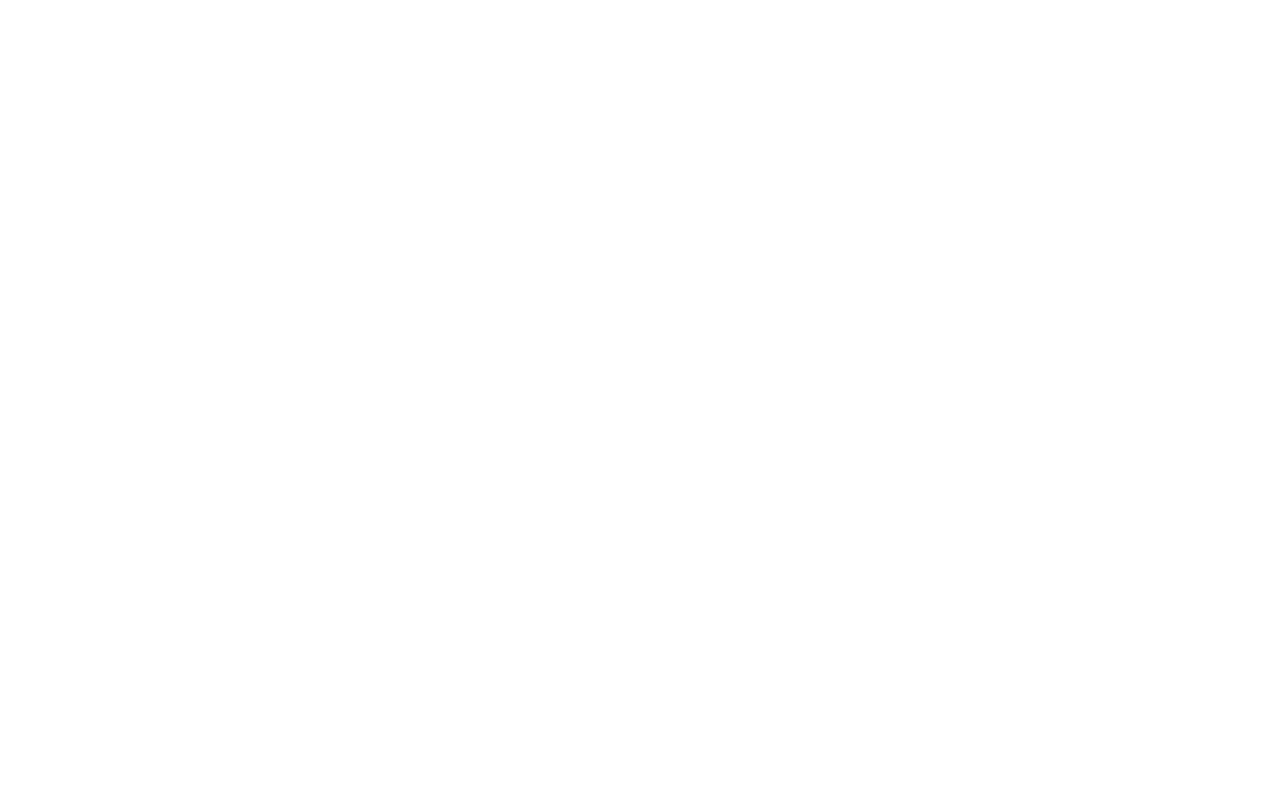
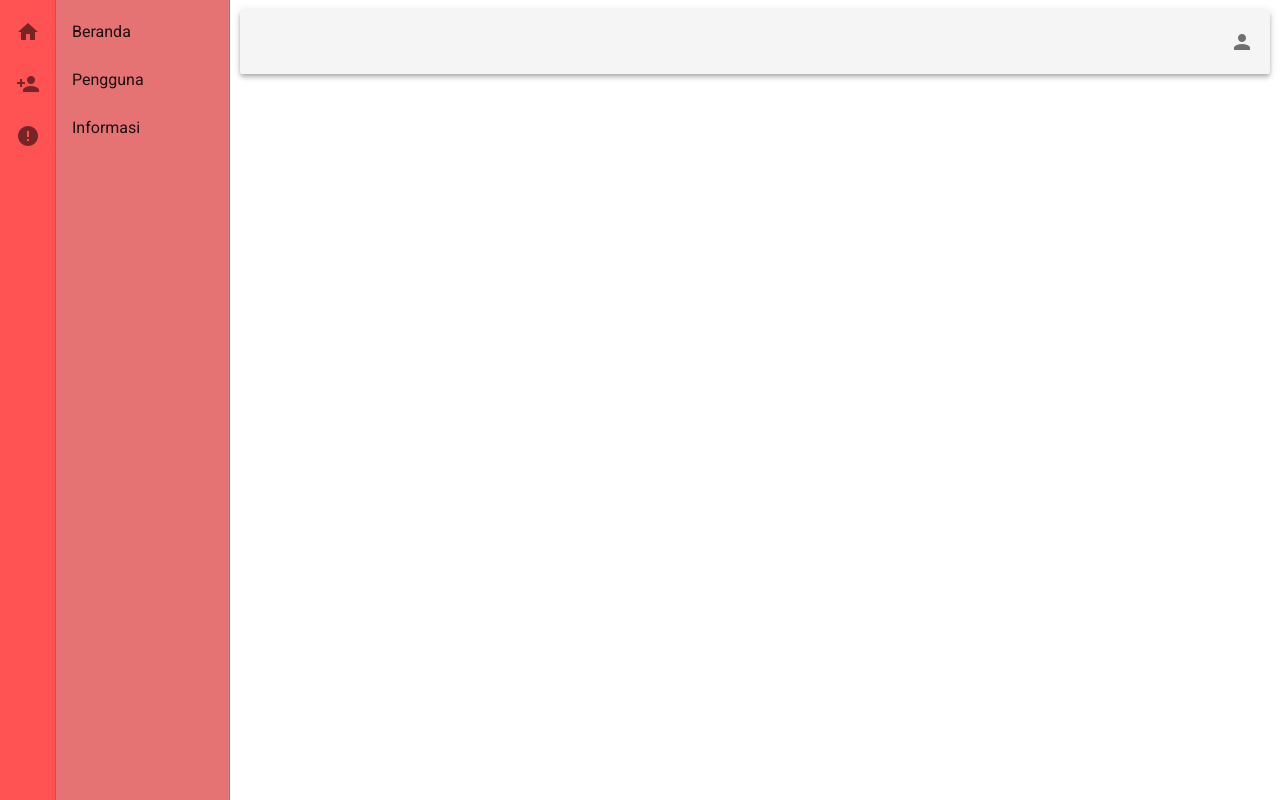
Before and after one commit to cahyogi288/bin, a Vue app: page /sidebar in a window 1280 px wide. Built offline with nearby package versions, Linux system fonts and the light colour scheme.

Commit message:
sidebar & app bar done

```diff
--- a/src/App.vue
+++ b/src/App.vue
@@ -1,47 +1,12 @@
 <template>
-  <v-app>
-    <!-- <v-app-bar
-      app
-      color="primary"
-      dark
-    >
-      <div class="d-flex align-center">
-        <v-img
-          alt="Vuetify Logo"
-          class="shrink mr-2"
-          contain
-          src="https://cdn.vuetifyjs.com/images/logos/vuetify-logo-dark.png"
-          transition="scale-transition"
-          width="40"
-        />
+  <!-- <v-app> -->
 
-        <v-img
-          alt="Vuetify Name"
-          class="shrink mt-1 hidden-sm-and-down"
-          contain
-          min-width="100"
-          src="https://cdn.vuetifyjs.com/images/logos/vuetify-name-dark.png"
-          width="100"
-        />
-      </div>
 
-      <v-spacer></v-spacer>
-
-      <v-btn
-        href="https://github.com/vuetifyjs/vuetify/releases/latest"
-        target="_blank"
-        text
-      >
-        <span class="mr-2">Latest Release</span>
-        <v-icon>mdi-open-in-new</v-icon>
-      </v-btn>
-    </v-app-bar> -->
-
-    <v-main>
-      <router-view></router-view>
+    <!-- <v-main> -->
+      <router-view />
       <!-- <HelloWorld/> -->
-    </v-main>
-  </v-app>
+    <!-- </v-main>
+  </v-app> -->
 </template>
 
 <script>
@@ -56,6 +21,96 @@ export default {
 
   data: () => ({
     //
+     drawers: ['Default (no property)', 'Permanent', 'Temporary'],
+    primaryDrawer: {
+      model: null,
+      model2: false,
+      type: 'default (no property)',
+      clipped: true,
+      floating: false,
+      mini: false
+    },
+    footer: {
+      inset: false
+    },
+
+    items: [
+          { title: 'Home', icon: 'mdi-home', link: '/'},
+          // { title: 'Dashboard', icon: 'mdi-view-dashboard', link: '/' },
+          // { title: 'Sertifikat', icon: 'mdi-account', link: '/sertifikat'},
+          { title: 'Pengawas', icon: 'mdi-help-box', link: '/pengawas' },
+        ],
+    listSidebar: [
+    	{
+        action: 'mdi-file-document',
+        title: 'Sertifikat',
+        active: true,
+        items: [
+          { title: 'COA dan COW CIF' },
+          { title: 'COA dan COW FOB' },
+          { title: 'COA dan COW TRANS' },
+          { title: 'COA dan COW CFR' },
+          ],
+        },
+        {
+        	action: '',
+        	title: 'Shipment CIF',
+        	items: [
+        	{ title: 'Loading'},
+        	{ title: 'Upload COA'},
+        	{ title: 'Entri COA'},
+        	{ title: 'Izin Sandar & Bongkar'}]
+        },
+        {
+        	action: '',
+        	title: 'Shipment CFR',
+        	items: [
+        	{ title: 'Konfirmasi Jadwal'},
+        	{ title: 'Upload ROA'}]
+        },
+        {
+        	action: 'mdi-cog',
+        	title: 'Account Setting',
+        	items: [
+        	{ title: 'Account Profile'},
+        	{ title: 'Account Password'}]
+        }
+      ],
+      listBar:[
+      {
+      	title: 'Pengendalian',
+      	icon: 'mdi-microsoft-xbox-controller-menu',
+      	children: [
+      	{
+      		title: 'Harga Bulanan',
+      		children: [
+      		{ title: 'HSD/BBM'},
+      		{ title: 'Kurs Tengah'}]
+      	},
+      	{
+      		title: 'Flow Transaksi',
+      		icon: '',
+      		children:[
+      		{ title: 'Kewajiban Pemasok'},
+      		{
+      			title: 'CFR/Trucking',
+      			children: [
+      			{
+      				title: 'Approval Kebutuhan'
+      			},
+      			{ title: 'Monitoring Jadwal'}
+      			]
+      		},
+      		{ title: 'Nota Dinas'}]
+      	}
+      	]
+      }],
+     cruds: [
+        ['Create', 'mdi-add'],
+        ['Read', 'mdi-insert_drive_file'],
+        ['Update', 'mdi-update'],
+        ['Delete', 'mdi-delete'],
+      ],
   }),
 };
 </script>
--- /dev/null
+++ b/src/components/Sidebar.vue
@@ -0,0 +1,99 @@
+<template>
+<v-app>
+    <!-- <v-card
+    > -->
+        <v-navigation-drawer
+        app
+        color="#E57373"
+        permanent
+        width="230">
+            <v-row class="fill-height" no-gutters>
+                <v-navigation-drawer
+                mini-variant
+                mini-variant-width="56"
+                color="#FF5252"
+                permanent>
+                    <v-list
+                    dense
+                    nav>
+                        <v-list-item
+                        v-for="item in items"
+                        :key="item.title"
+                        link>
+                            <v-list-item-action>
+                                <v-icon>{{ item.icon }}</v-icon>
+                            </v-list-item-action>
+
+                            <v-list-item-content>
+                                <v-list-item-title>{{ item.title }}</v-list-item-title>
+                            </v-list-item-content>
+                        </v-list-item>
+                    </v-list>
+                </v-navigation-drawer>
+
+                    <v-list class="grow">
+                        <v-list-item
+                        v-for="link in links"
+                        :key="link"
+                        link>
+                        <v-list-item-title v-text="link"></v-list-item-title>
+                    </v-list-item>
+                    </v-list>
+            </v-row>
+
+        </v-navigation-drawer>
+
+        <div>
+            <v-app-bar
+            app
+            style="margin: 10px"
+            class="rounded-sm">
+                <v-spacer></v-spacer>
+
+                <v-menu
+                left
+                bottom
+                >
+                    <template v-slot:activator="{ on, attrs }">
+                        <v-btn
+                        icon
+                        v-bind="attrs"
+                        v-on="on">
+                            <v-icon>mdi-account</v-icon>
+                        </v-btn>
+                        <!-- <span>Admin</span> -->
+                    </template>
+
+                    <v-list>
+                        <v-list-item
+                        v-for="n in listRight"
+                        :key="n"
+                        @click="() => {}">
+                            <v-list-item-title>{{ n }}</v-list-item-title>
+                        </v-list-item>
+                    </v-list>
+
+                </v-menu>
+
+            </v-app-bar>
+        </div>
+    <!-- </v-card> -->
+</v-app>
+</template>
+
+<script>
+export default {
+    data() {
+        return {
+            drawer: true,
+            items: [
+            { title: 'Beranda', icon: 'mdi-home' },
+            { title: 'Pengguna', icon: 'mdi-account-plus' },
+            { title: 'Informasi', icon: 'mdi-alert-circle' },
+            ],
+            links: ['Beranda', 'Pengguna', 'Informasi'],
+            listRight: ["Logout"]
+        }
+    },
+}
+</script>
--- a/src/router/index.js
+++ b/src/router/index.js
@@ -2,6 +2,7 @@ import Vue from 'vue'
 import VueRouter from 'vue-router'
 import Home from '../views/Home.vue'
 import Login from '../views/Login.vue'
+import Sidebar from '../components/Sidebar.vue'
 
 Vue.use(VueRouter)
 
@@ -23,6 +24,11 @@ const routes = [{
         path: '/login',
         name: 'Login',
         component: Login
+    },
+    {
+        path: '/sidebar',
+        name: 'sidebar',
+        component: Sidebar
     }
 ]
 
--- a/src/views/Home.vue
+++ b/src/views/Home.vue
@@ -1,6 +1,6 @@
 <template>
   <div class="home">
-    <img alt="Vue logo" src="../assets/logo.png">
+    <!-- <img alt="Vue logo" src="../assets/logo.png"> -->
     <HelloWorld msg="Welcome to Your Vue.js App"/>
   </div>
 </template>
--- a/src/views/Login.vue
+++ b/src/views/Login.vue
@@ -1,14 +1,16 @@
 <template>
-    <!-- <v-container> -->
+<v-app id="inspire">
+    <!-- <v-main> -->
+        <!-- <v-card > -->
             <v-row>
-            <v-col style="width: 100%" md="4" cols="12">
+                <v-col md="4" height="100%" cols="12">
 
                     <v-col md="12" cols="12" class="d-flex align-center justify-center">
                         <v-avatar
                         size="110">
                             <img
                             src="../assets/bin.png"
-                        alt="John"
+                            alt="BIN"
                             >
                         </v-avatar>
                     </v-col>
@@ -52,5 +54,7 @@
                     ></v-img>
                 </v-col>
             </v-row>
-    <!-- </v-container> -->
+        <!-- </v-card> -->
+    <!-- </v-main> -->
+</v-app>
 </template>
```
Also changed, not shown: src/assets/peta.png. Lines whose indentation alone changed are shown as unchanged.
